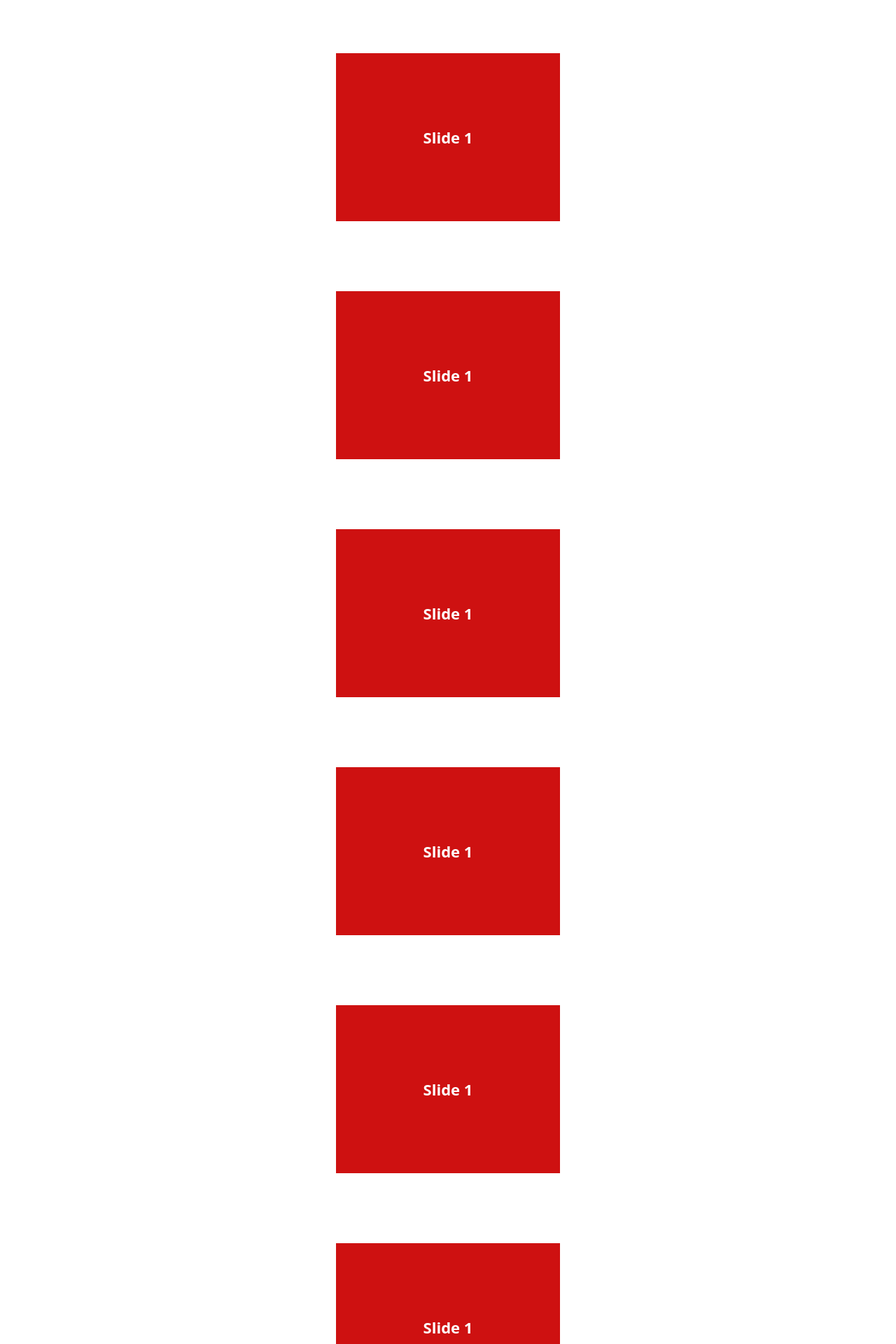
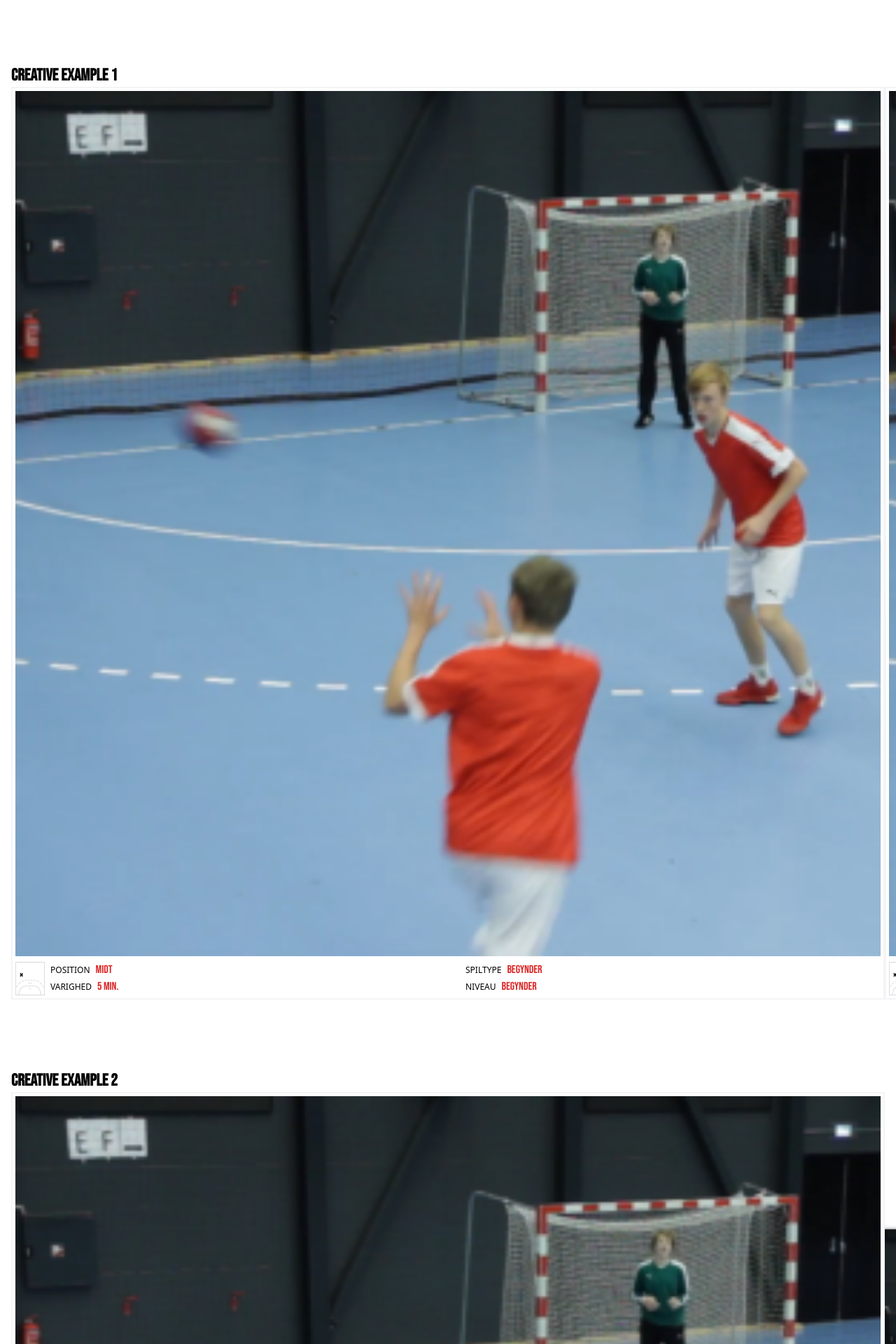
Before and after one commit to mbrodt/dhf-demo, a Vue app: page /creative in a window 1280 px wide. Shown: the part 80-2000 px from the top of the page at 70% size. Built offline with nearby package versions, Linux system fonts and the light colour scheme.

Commit message:
Experiment with creative effects

```diff
--- a/src/components/Slider.vue
+++ b/src/components/Slider.vue
@@ -17,17 +17,6 @@ export default {
     const swiper = new Swiper(this.$refs.sliderContainer, {
       slidesPerView: 1.1,
       spaceBetween: 10,
-      grabCursor: true,
-      effect: "creative",
-      creativeEffect: {
-        prev: {
-          shadow: true,
-          translate: ["-20%", 0, -1],
-        },
-        next: {
-          translate: ["100%", 0, 0],
-        },
-      },
     });
     console.log("swiper:", swiper);
   },
--- a/src/views/CreativeDemo.vue
+++ b/src/views/CreativeDemo.vue
@@ -1,91 +1,93 @@
 <template>
-  <div>
-    <div class="swiper mySwiper">
+  <div class="p-4 overflow-hidden">
+    <div class="example">
+      <h2 class="text-2xl font-bold font-header">Creative example 1</h2>
+      <div class="swiper mySwiper !overflow-visible">
         <div class="swiper-wrapper">
-        <div class="swiper-slide">Slide 1</div>
-        <div class="swiper-slide">Slide 2</div>
-        <div class="swiper-slide">Slide 3</div>
-        <div class="swiper-slide">Slide 4</div>
-        <div class="swiper-slide">Slide 5</div>
-        <div class="swiper-slide">Slide 6</div>
-        <div class="swiper-slide">Slide 7</div>
-        <div class="swiper-slide">Slide 8</div>
-        <div class="swiper-slide">Slide 9</div>
+          <Slide />
+          <Slide />
+          <Slide />
+          <Slide />
+          <Slide />
+          <Slide />
         </div>
       </div>
-    <div class="swiper mySwiper2">
+    </div>
+    <div class="example">
+      <h2 class="text-2xl font-bold font-header">Creative example 2</h2>
+      <div class="swiper mySwiper2 !overflow-visible">
         <div class="swiper-wrapper">
-        <div class="swiper-slide">Slide 1</div>
-        <div class="swiper-slide">Slide 2</div>
-        <div class="swiper-slide">Slide 3</div>
-        <div class="swiper-slide">Slide 4</div>
-        <div class="swiper-slide">Slide 5</div>
-        <div class="swiper-slide">Slide 6</div>
-        <div class="swiper-slide">Slide 7</div>
-        <div class="swiper-slide">Slide 8</div>
-        <div class="swiper-slide">Slide 9</div>
+          <Slide />
+          <Slide />
+          <Slide />
+          <Slide />
+          <Slide />
+          <Slide />
         </div>
       </div>
-    <div class="swiper mySwiper3">
+    </div>
+    <div class="example">
+      <h2 class="text-2xl font-bold font-header">Creative example 3</h2>
+      <div class="swiper mySwiper3 !overflow-visible">
         <div class="swiper-wrapper">
-        <div class="swiper-slide">Slide 1</div>
-        <div class="swiper-slide">Slide 2</div>
-        <div class="swiper-slide">Slide 3</div>
-        <div class="swiper-slide">Slide 4</div>
-        <div class="swiper-slide">Slide 5</div>
-        <div class="swiper-slide">Slide 6</div>
-        <div class="swiper-slide">Slide 7</div>
-        <div class="swiper-slide">Slide 8</div>
-        <div class="swiper-slide">Slide 9</div>
+          <Slide />
+          <Slide />
+          <Slide />
+          <Slide />
+          <Slide />
+          <Slide />
         </div>
       </div>
-    <div class="swiper mySwiper4">
+    </div>
+    <div class="example">
+      <h2 class="text-2xl font-bold font-header">Creative example 4</h2>
+      <div class="swiper mySwiper4 !overflow-visible">
         <div class="swiper-wrapper">
-        <div class="swiper-slide">Slide 1</div>
-        <div class="swiper-slide">Slide 2</div>
-        <div class="swiper-slide">Slide 3</div>
-        <div class="swiper-slide">Slide 4</div>
-        <div class="swiper-slide">Slide 5</div>
-        <div class="swiper-slide">Slide 6</div>
-        <div class="swiper-slide">Slide 7</div>
-        <div class="swiper-slide">Slide 8</div>
-        <div class="swiper-slide">Slide 9</div>
+          <Slide />
+          <Slide />
+          <Slide />
+          <Slide />
+          <Slide />
+          <Slide />
         </div>
       </div>
-    <div class="swiper mySwiper5">
+    </div>
+    <div class="example">
+      <h2 class="text-2xl font-bold font-header">Creative example 5</h2>
+      <div class="swiper mySwiper5 !overflow-visible">
         <div class="swiper-wrapper">
-        <div class="swiper-slide">Slide 1</div>
-        <div class="swiper-slide">Slide 2</div>
-        <div class="swiper-slide">Slide 3</div>
-        <div class="swiper-slide">Slide 4</div>
-        <div class="swiper-slide">Slide 5</div>
-        <div class="swiper-slide">Slide 6</div>
-        <div class="swiper-slide">Slide 7</div>
-        <div class="swiper-slide">Slide 8</div>
-        <div class="swiper-slide">Slide 9</div>
+          <Slide />
+          <Slide />
+          <Slide />
+          <Slide />
+          <Slide />
+          <Slide />
         </div>
       </div>
-    <div class="swiper mySwiper6">
+    </div>
+    <div class="example">
+      <h2 class="text-2xl font-bold font-header">Creative example 6</h2>
+      <div class="swiper mySwiper6 !overflow-visible">
         <div class="swiper-wrapper">
-        <div class="swiper-slide">Slide 1</div>
-        <div class="swiper-slide">Slide 2</div>
-        <div class="swiper-slide">Slide 3</div>
-        <div class="swiper-slide">Slide 4</div>
-        <div class="swiper-slide">Slide 5</div>
-        <div class="swiper-slide">Slide 6</div>
-        <div class="swiper-slide">Slide 7</div>
-        <div class="swiper-slide">Slide 8</div>
-        <div class="swiper-slide">Slide 9</div>
+          <Slide />
+          <Slide />
+          <Slide />
+          <Slide />
+          <Slide />
+          <Slide />
+        </div>
       </div>
     </div>
   </div>
 </template>
 
 <script>
+const SLIDES_PER_VIEW = 1;
 export default {
   mounted() {
     var swiper = new Swiper(".mySwiper", {
       grabCursor: true,
+      slidersPerView: SLIDES_PER_VIEW,
       effect: "creative",
       creativeEffect: {
         prev: {
@@ -99,6 +101,7 @@ export default {
     });
     var swiper2 = new Swiper(".mySwiper2", {
       grabCursor: true,
+      slidersPerView: SLIDES_PER_VIEW,
       effect: "creative",
       creativeEffect: {
         prev: {
@@ -113,6 +116,7 @@ export default {
     });
     var swiper3 = new Swiper(".mySwiper3", {
       grabCursor: true,
+      slidersPerView: SLIDES_PER_VIEW,
       effect: "creative",
       creativeEffect: {
         prev: {
@@ -126,6 +130,7 @@ export default {
     });
     var swiper4 = new Swiper(".mySwiper4", {
       grabCursor: true,
+      slidersPerView: SLIDES_PER_VIEW,
       effect: "creative",
       creativeEffect: {
         prev: {
@@ -142,6 +147,7 @@ export default {
     });
     var swiper5 = new Swiper(".mySwiper5", {
       grabCursor: true,
+      slidersPerView: SLIDES_PER_VIEW,
       effect: "creative",
       creativeEffect: {
         prev: {
@@ -158,6 +164,7 @@ export default {
     });
     var swiper6 = new Swiper(".mySwiper6", {
       grabCursor: true,
+      slidersPerView: SLIDES_PER_VIEW,
       effect: "creative",
       creativeEffect: {
         prev: {
@@ -178,45 +185,15 @@ export default {
 </script>
 
 <style scoped>
-html,
-body {
-  position: relative;
-  height: 100%;
-}
-
-body {
-  background: #eee;
-  font-family: Helvetica Neue, Helvetica, Arial, sans-serif;
-  font-size: 14px;
-  color: #000;
-  margin: 0;
-  padding: 0;
-}
-
-body {
-  font-family: Helvetica Neue, Helvetica, Arial, sans-serif;
-  font-size: 14px;
-  color: #000;
-  margin: 0;
-  padding: 0;
-}
-
-.swiper {
+.example {
   margin: 100px auto;
-  width: 320px;
-  height: 240px;
 }
 
 .swiper-slide {
-  display: flex;
-  align-items: center;
-  justify-content: center;
-  font-size: 22px;
-  font-weight: bold;
-  color: #fff;
+  background-color: white;
 }
 
-.swiper-slide:nth-child(1n) {
+/* .swiper-slide:nth-child(1n) {
   background-color: rgb(206, 17, 17);
 }
 
@@ -254,5 +231,5 @@ body {
 
 .swiper-slide:nth-child(10n) {
   background-color: rgb(54, 94, 77);
-}
+} */
 </style>
```
Lines whose indentation alone changed are shown as unchanged.
